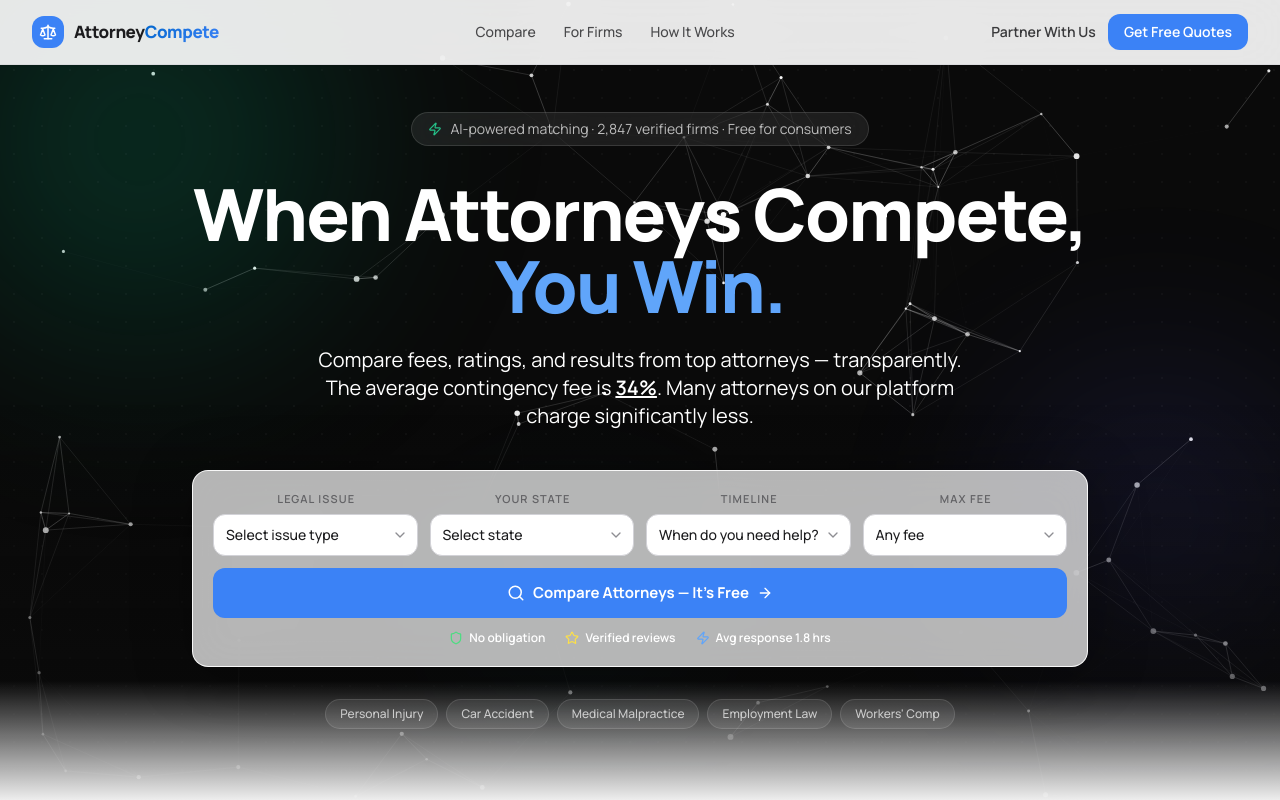
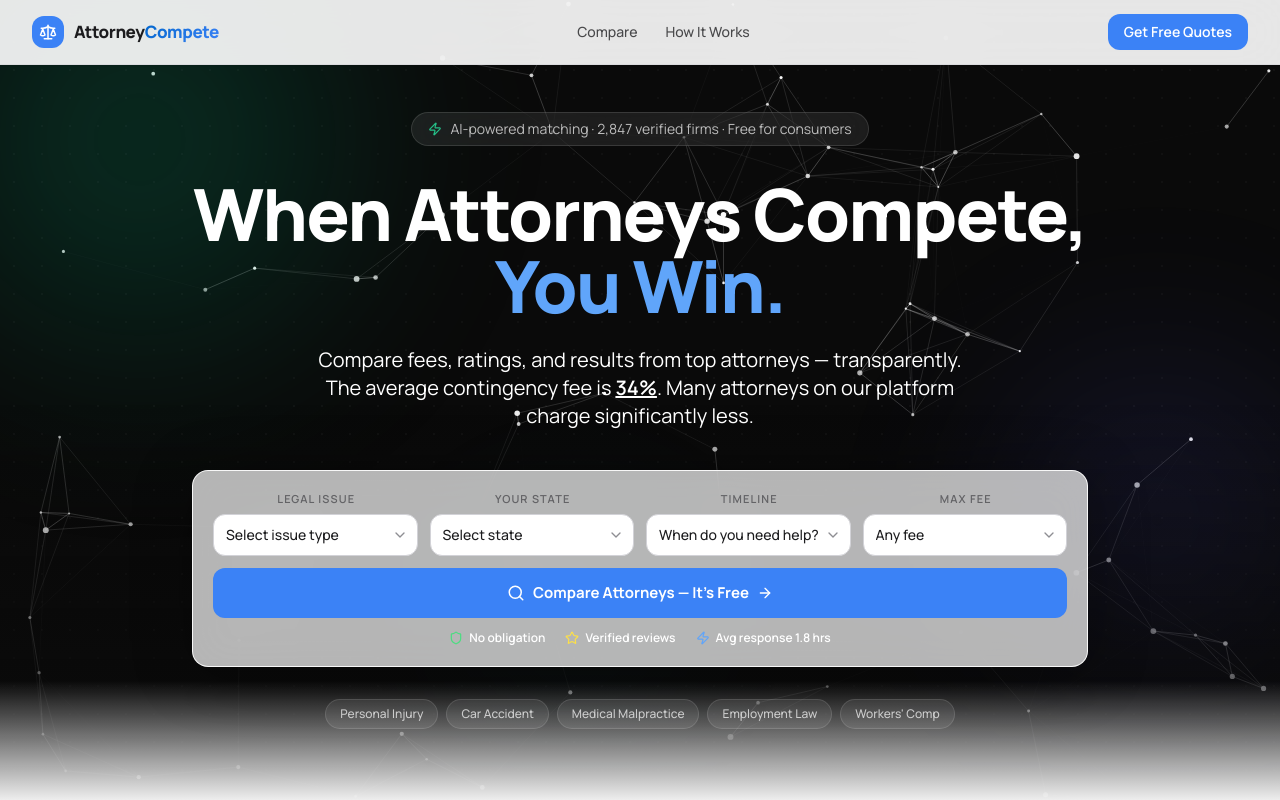
Before and after one commit to qwazybad/attorney-connect, a Next.js app in the folder attorney-connect/: page / in a window 1280 px wide. Shown: the top 800 px of the page. Built offline with nearby package versions, Linux system fonts and the light colour scheme.

Commit message:
Remove For Firms and Partner With Us from header nav
Keep those links footer-only so clients don't accidentally click them.

Co-Authored-By: Claude Sonnet 4.6 <noreply@anthropic.com>

```diff
--- a/attorney-connect/src/components/layout/Header.tsx
+++ b/attorney-connect/src/components/layout/Header.tsx
@@ -23,7 +23,6 @@ export default function Header() {
           <nav className="hidden md:flex items-center gap-7">
             {[
               { href: "/compare", label: "Compare" },
-              { href: "/for-attorneys", label: "For Firms" },
               { href: "/#how-it-works", label: "How It Works" },
             ].map(({ href, label }) => (
               <Link key={href} href={href} className="text-sm font-medium text-gray-600 hover:text-gray-900 transition-colors duration-200">
@@ -33,9 +32,6 @@ export default function Header() {
           </nav>
 
           <div className="hidden md:flex items-center gap-3">
-            <Link href="/for-attorneys" className="text-sm font-semibold text-gray-700 hover:text-gray-900 transition-colors duration-200">
-              Partner With Us
-            </Link>
             <Link href="/compare" className="bg-blue-500 hover:bg-blue-600 text-white text-sm font-semibold px-4 py-2 rounded-xl transition-all duration-200">
               Get Free Quotes
             </Link>
@@ -51,7 +47,6 @@ export default function Header() {
         <div className="md:hidden bg-white border-t border-gray-100 px-5 py-4 space-y-1">
           {[
             { href: "/compare", label: "Compare Attorneys" },
-            { href: "/for-attorneys", label: "For Law Firms" },
             { href: "/#how-it-works", label: "How It Works" },
           ].map(({ href, label }) => (
             <Link key={href} href={href} onClick={() => setMobileOpen(false)} className="block py-2.5 text-sm font-medium text-gray-700 hover:text-accent-500 transition-colors">
```
